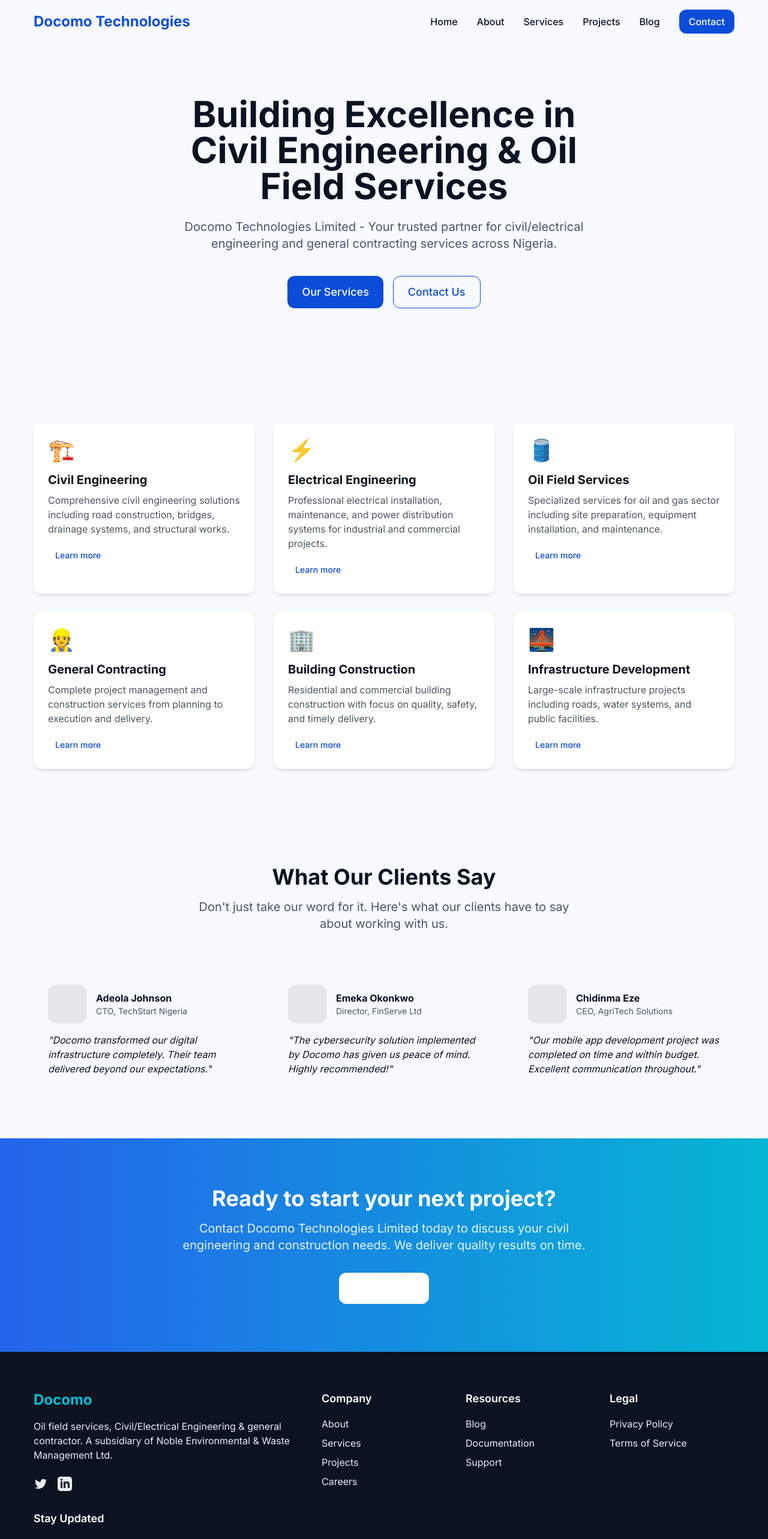
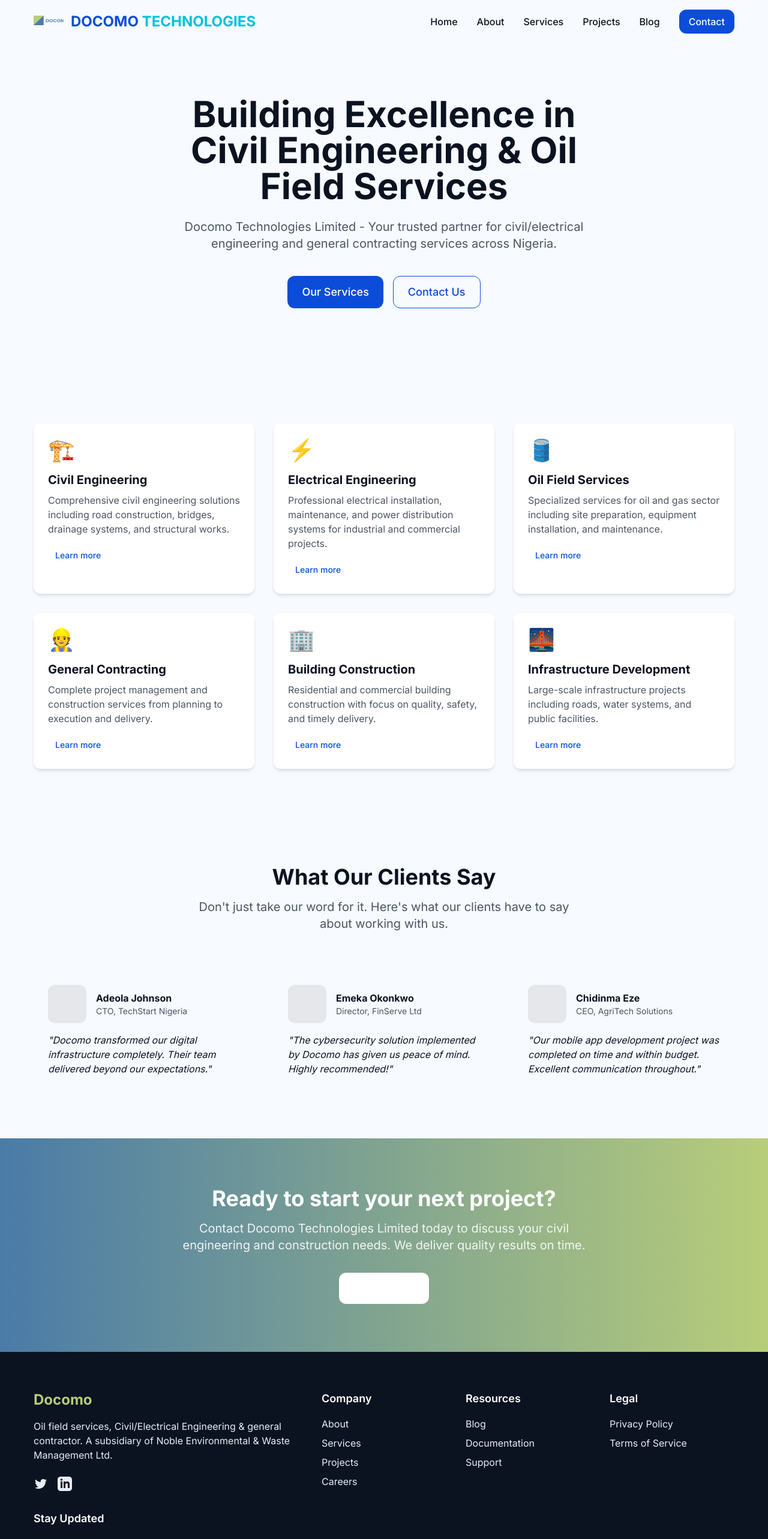
Before and after one commit to RITCHIEMEDIA/DocomoTechnologies, a Next.js app: page / in a window 1280 px wide. Shown: the top 2566 px of the page at 60% size. Built offline with nearby package versions, Linux system fonts and the light colour scheme.

Commit message:
Add company logo and update brand colors to match logo design (blue and green)

```diff
--- a/src/components/layout/Header.tsx
+++ b/src/components/layout/Header.tsx
@@ -1,6 +1,7 @@
 'use client';
 
 import Link from 'next/link';
+import Image from 'next/image';
 import { useState, useEffect } from 'react';
 import Button from '@/components/ui/Button';
 
@@ -36,8 +37,18 @@
       }`}
     >
       <div className="container flex justify-between items-center">
-        <Link href="/" className="flex items-center space-x-2">
-          <span className="text-2xl font-bold text-[--color-brand]">Docomo Technologies</span>
+        <Link href="/" className="flex items-center space-x-3">
+          <Image
+            src="/assets/logos/docomo-logo.svg"
+            alt="Docomo Technologies Logo"
+            width={50}
+            height={50}
+            priority
+          />
+          <span className="text-2xl font-bold">
+            <span className="text-[--color-brand]">DOCOMO</span>
+            <span className="text-[--color-accent]"> TECHNOLOGIES</span>
+          </span>
         </Link>
 
         {/* Desktop Navigation */}
--- a/src/components/sections/CTA.tsx
+++ b/src/components/sections/CTA.tsx
@@ -9,14 +9,14 @@
 
 export default function CTA({ title, description, buttonText, buttonHref }: CTAProps) {
   return (
-    <section className="py-20 bg-gradient-to-r from-blue-600 to-cyan-500">
+    <section className="py-20 bg-gradient-to-r from-[#4A7BA7] to-[#B8CD7A]">
       <div className="container">
         <div className="max-w-3xl mx-auto text-center">
           <h2 className="text-3xl md:text-4xl font-bold text-white mb-4">{title}</h2>
           <p className="text-xl text-white/90 mb-8 max-w-2xl mx-auto">
             {description}
           </p>
-          <Button href={buttonHref} variant="primary" size="lg" className="bg-white text-blue-600 hover:bg-gray-100">
+          <Button href={buttonHref} variant="primary" size="lg" className="bg-white text-[#4A7BA7] hover:bg-gray-100">
             {buttonText}
           </Button>
         </div>
--- a/src/styles/tokens.css
+++ b/src/styles/tokens.css
@@ -1,7 +1,7 @@
 :root {
-  --color-brand: #0B4DD8;
-  --color-brand-dark: #0837A8;
-  --color-accent: #00C2D9;
+  --color-brand: #4A7BA7;
+  --color-brand-dark: #3A5F87;
+  --color-accent: #B8CD7A;
   --bg: #F7FAFF;
   --text: #0B1220;
   --muted: #4B5563;
--- a/tailwind.config.js
+++ b/tailwind.config.js
@@ -4,10 +4,10 @@
     extend: {
       colors: {
         brand: {
-          DEFAULT: "#0B4DD8",
-          dark: "#0837A8",
+          DEFAULT: "#4A7BA7",
+          dark: "#3A5F87",
         },
-        accent: "#00C2D9",
+        accent: "#B8CD7A",
         neutral: {
           900: "#0B1220",
           800: "#1A2636",
```
Also changed, not shown: public/assets/logos/docomo-logo.svg (added).
